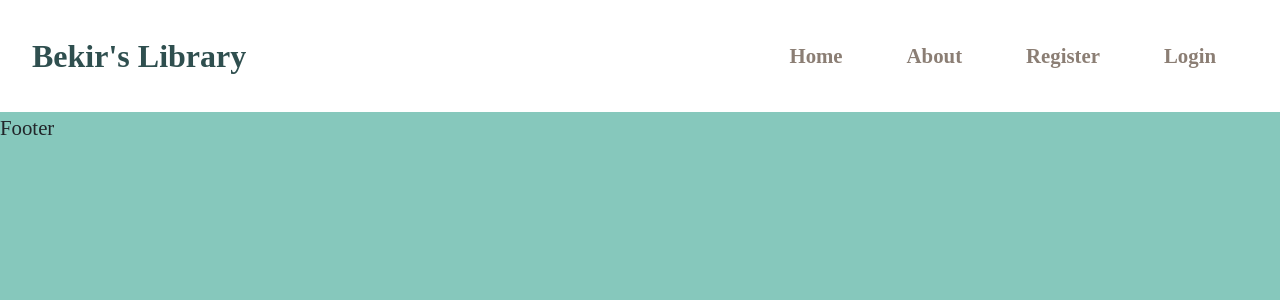
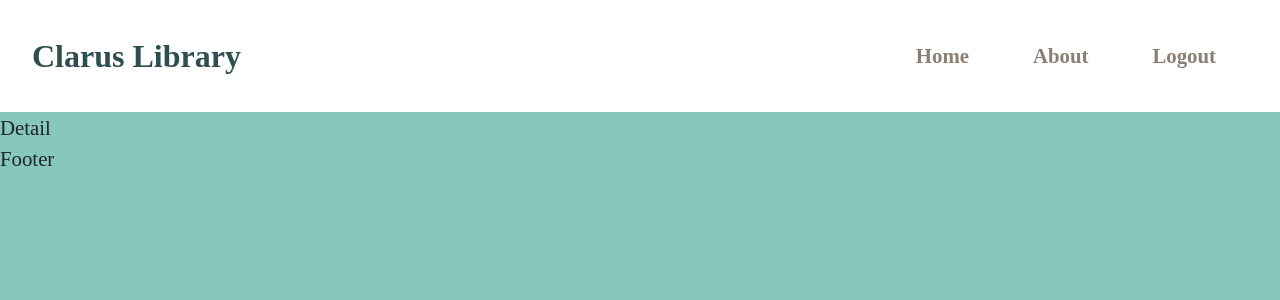
Before and after one commit to Bskasan/React_Practises, a React (Create React App) app in the folder rc14-15_clarus-library/library-project/: page /detail/1 in a window 1280 px wide. Shown: the top 300 px of the page. Built offline with nearby package versions, Linux system fonts and the light colour scheme; sample sign-in values are in the browser's storage; a web font is replaced by a local one.

Commit message:
first day done

```diff
--- a/rc14-15_clarus-library/library-project/src/components/navbar/Navbar.jsx
+++ b/rc14-15_clarus-library/library-project/src/components/navbar/Navbar.jsx
@@ -1,6 +1,6 @@
 import React, { useState } from "react";
+import { HamburgerIcon, Logo, Menu, MenuLink, Nav } from "./Navbar.style";
 import { menuIcon } from "../../helper/iconData";
-import { Logo, MenuLink, Nav, Menu, HamburgerIcon } from "./Navbar.style";
 
 const Navbar = ({ currentUser, setCurrentUser }) => {
   const [showMenu, setShowMenu] = useState(false);
@@ -12,17 +12,17 @@ const Navbar = ({ currentUser, setCurrentUser }) => {
 
   return (
     <Nav justify="space-between" wrap="wrap">
-      <Logo to="/">Bekir's Library</Logo>
+      <Logo to="/">Clarus Library</Logo>
       <HamburgerIcon onClick={() => setShowMenu(!showMenu)}>
         {menuIcon}
       </HamburgerIcon>
-      {/* Gonderdigimiz props u burada karsilamayi unutmayalim. */}
       <Menu showMenu={showMenu}>
         <MenuLink to="/">Home</MenuLink>
         <MenuLink to="/about">About</MenuLink>
         {/* <MenuLink to="/register">Register</MenuLink>
         <MenuLink to="/login">Login</MenuLink>
         <MenuLink to="/login">Logout</MenuLink> */}
+
         {currentUser ? (
           <MenuLink to="/login" onClick={logout}>
             Logout
--- a/rc14-15_clarus-library/library-project/src/router/AppRouter.jsx
+++ b/rc14-15_clarus-library/library-project/src/router/AppRouter.jsx
@@ -1,8 +1,8 @@
 import React, { useState } from "react";
+import { BrowserRouter, Route, Routes } from "react-router-dom";
 import Navbar from "../components/navbar/Navbar";
+import { GlobalStyles } from "../styles/Global.styles";
 import Footer from "../components/footer/Footer";
-import { BrowserRouter, Route, Routes } from "react-router-dom";
-import { GlobalStyles } from "../styles/Global.styles";
 import Home from "../pages/home/Home";
 import Login from "../pages/login/Login";
 import Register from "../pages/register/Register";
@@ -11,10 +11,12 @@ import Detail from "../pages/detail/Detail";
 import About from "../pages/about/About";
 
 const AppRouter = () => {
-  const [currentUser, setCurrentUser] = useState(false);
+  const [currentUser, setCurrentUser] = useState(
+    sessionStorage.getItem("user")
+  );
   return (
     <BrowserRouter>
-      <Navbar />
+      <Navbar currentUser={currentUser} setCurrentUser={setCurrentUser} />
       <GlobalStyles />
       <Routes>
         <Route path="/" element={<Home />} />
@@ -23,7 +25,6 @@ const AppRouter = () => {
           element={<Login setCurrentUser={setCurrentUser} />}
         />
         <Route path="/register" element={<Register />} />
-
         {/* <Route path="/about" element={<PrivateRouter />}>
           <Route path="" element={<About />} />
         </Route>
@@ -33,7 +34,7 @@ const AppRouter = () => {
 
         <Route element={<PrivateRouter />}>
           <Route path="/about" element={<About />} />
-          <Route path="/detail" element={<Detail />} />
+          <Route path="/detail/:id" element={<Detail />} />
         </Route>
       </Routes>
       <Footer />
--- a/rc14-15_clarus-library/library-project/src/router/PrivateRouter.jsx
+++ b/rc14-15_clarus-library/library-project/src/router/PrivateRouter.jsx
@@ -2,7 +2,7 @@ import React from "react";
 import { Navigate, Outlet } from "react-router-dom";
 
 const PrivateRouter = () => {
-  const user = false;
+  const user = sessionStorage.getItem("user") || false;
   return user ? <Outlet /> : <Navigate to="/login" />;
 };
 
```
